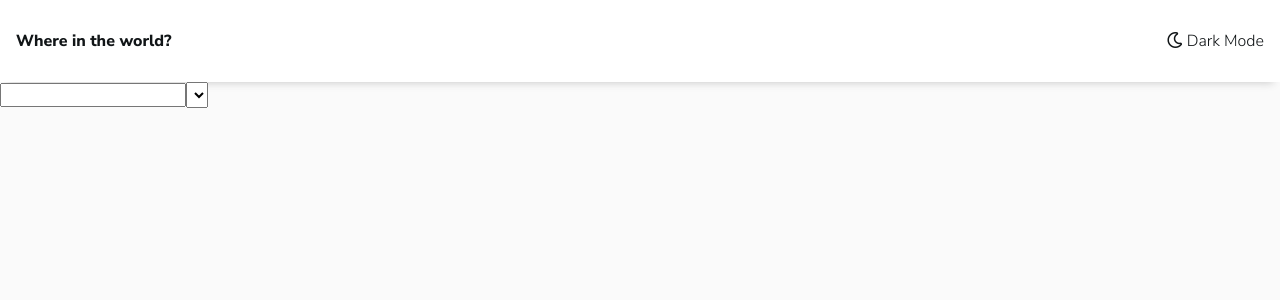
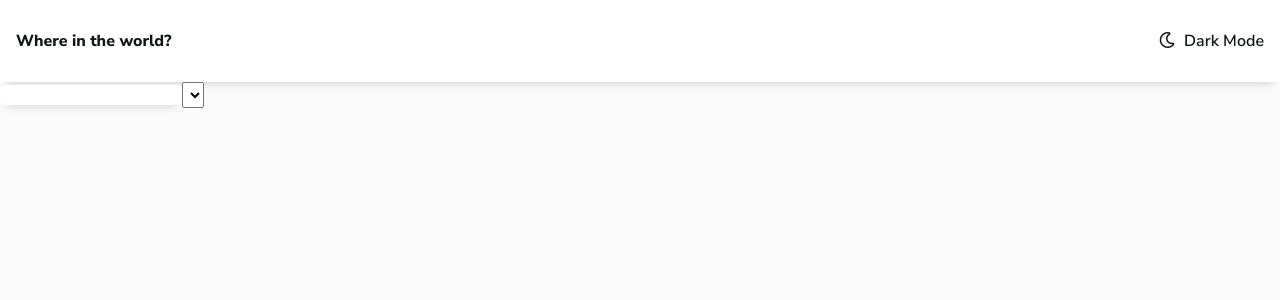
Before and after one commit to martinelias1312/rest-countries-api, an Angular app in the folder rest-countries-api/: page / in a window 1280 px wide. Shown: the top 300 px of the page. Built offline with nearby package versions, Linux system fonts and the light colour scheme.

Commit message:
develop: Updated styles

```diff
--- a/rest-countries-api/src/app/shared/navigation/navigation.component.scss
+++ b/rest-countries-api/src/app/shared/navigation/navigation.component.scss
@@ -1,14 +1,23 @@
 nav {
-  background-color: var(--el-color);
   padding: 2em 1em;
-  box-shadow: 0 8px 8px -7px #ccc;
+
   ul {
     display: flex;
     flex-direction: row;
     justify-content: space-between;
+    align-items: center;
 
     li:first-of-type {
       font-weight: 800;
     }
+
+    li:nth-child(2) {
+      cursor: pointer;
+      font-weight: 600;
+    }
+
+    .fa-moon {
+      margin-right: 5px;
+    }
   }
 }
--- a/rest-countries-api/src/assets/styles/styles.scss
+++ b/rest-countries-api/src/assets/styles/styles.scss
@@ -2,13 +2,30 @@
 
 body {
   font-family: var(--font-base-nunito);
-  input {
-    color: var(--input-color);
-  }
   color: var(--text-color);
   background-color: var(--bkg-color);
 
+  input, nav {
+    border: none;
+    background-color: var(--el-color);
+    box-shadow: 0 8px 8px -7px #ccc;
+  }
+
+  input::placeholder {
+    color: var(--input-color);
+  }
+
+  input {
+    border-radius: 5px;
+  }
+
   &.dark-theme {
+    input, nav {
+      background-color: var(--el-dark-color);
+      color: var(---text-dark-color);
+      box-shadow: 0 8px 8px -8px #1e1e1e;
+    }
+
     color: var(--text-dark-color);
     background-color: var(--bkg-dark-color);
   }
```
